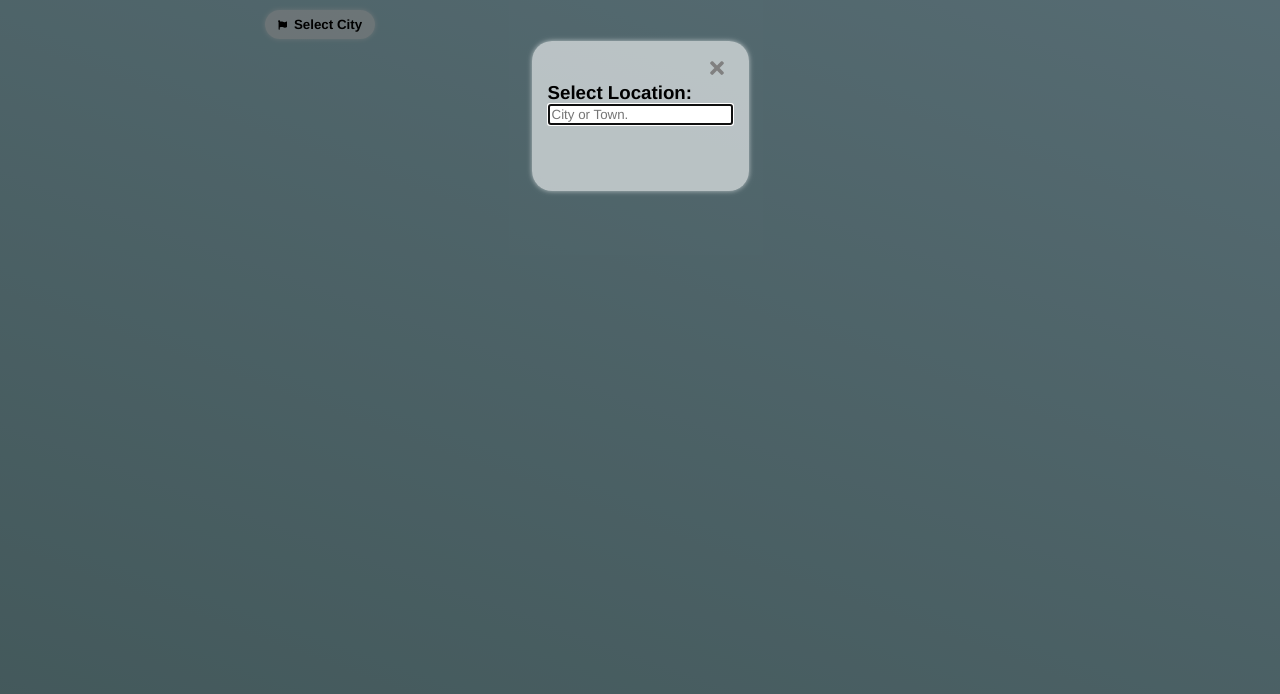
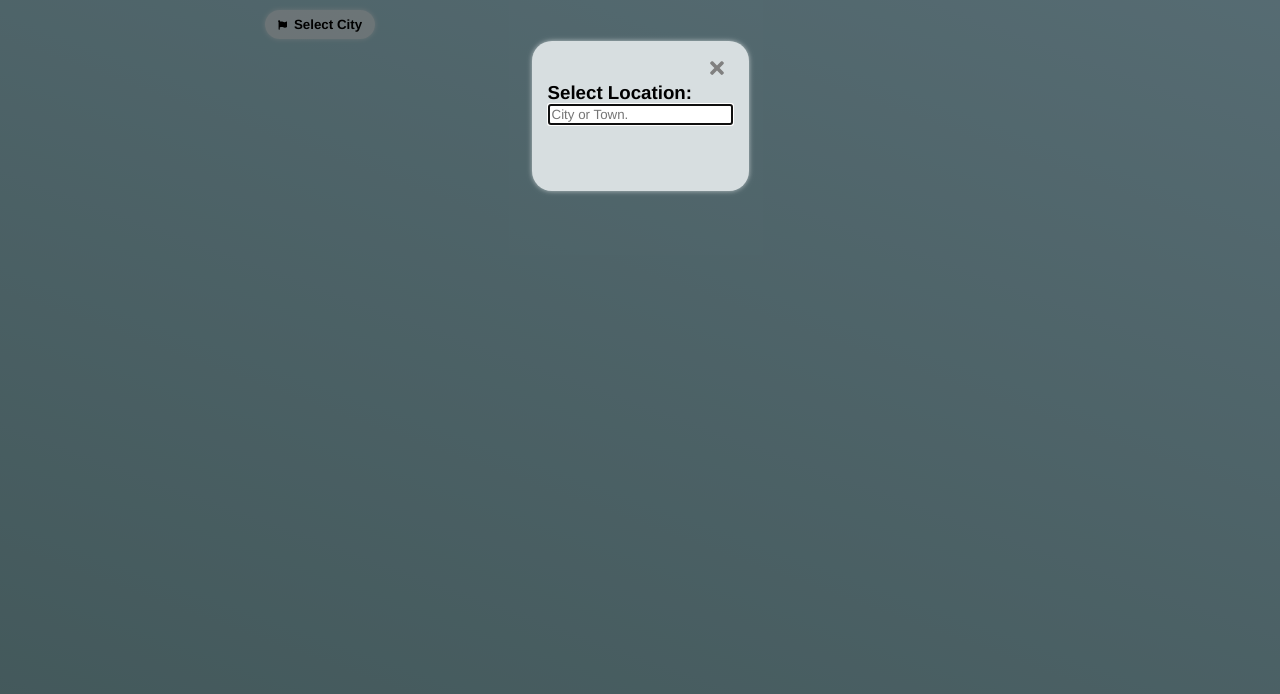
Before and after one commit to joshmhughes07/React-Weather-App, a React (Vite) app: page / in a window 1280 px wide. Shown: the top 694 px of the page. Built offline with nearby package versions, Linux system fonts and the light colour scheme.

Commit message:
Fixed transparency issue with modal

```diff
--- a/src/components/Modal.jsx
+++ b/src/components/Modal.jsx
@@ -35,7 +35,7 @@ const Modal = ({ dialog, citySetter }) => {
   return (
     <>
       <dialog
-        className="Background modal locationModal"
+        className="locationModal modal"
         ref={dialog}
         closedby="any"
       >
--- a/src/components/styling/ModalStyling.css
+++ b/src/components/styling/ModalStyling.css
@@ -1,9 +1,13 @@
+@import "../../index.css";
+
 .locationModal{
+  border-radius:20px;
+  box-shadow:var(--BoxShadowValues);
   border:none;
   margin-left:auto;
   margin-right:auto;
   overflow:hidden;
-  background:var(--OpagueMilkyBackground);
+  background-color:var(--OpagueMilkyBackground);
   grid-row:2/3;
 }
 .locationModal[open]{
```
